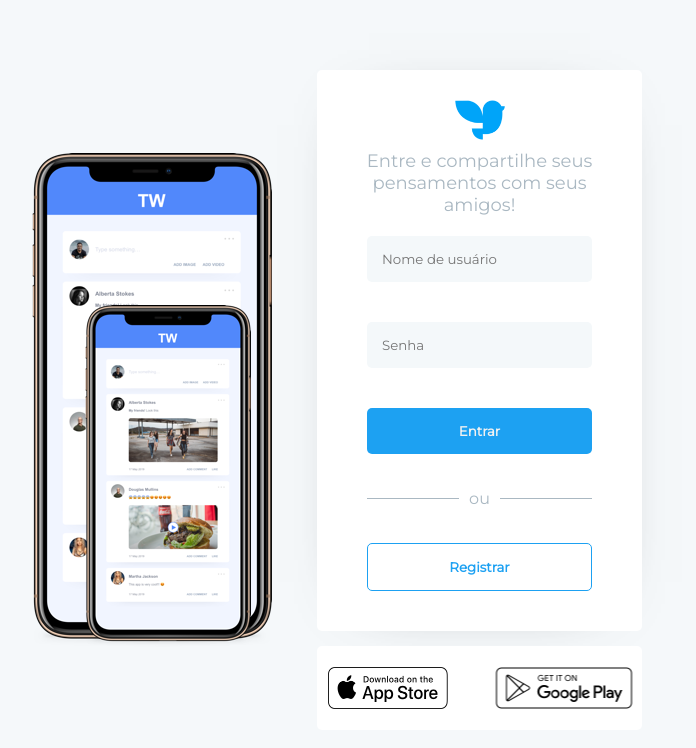
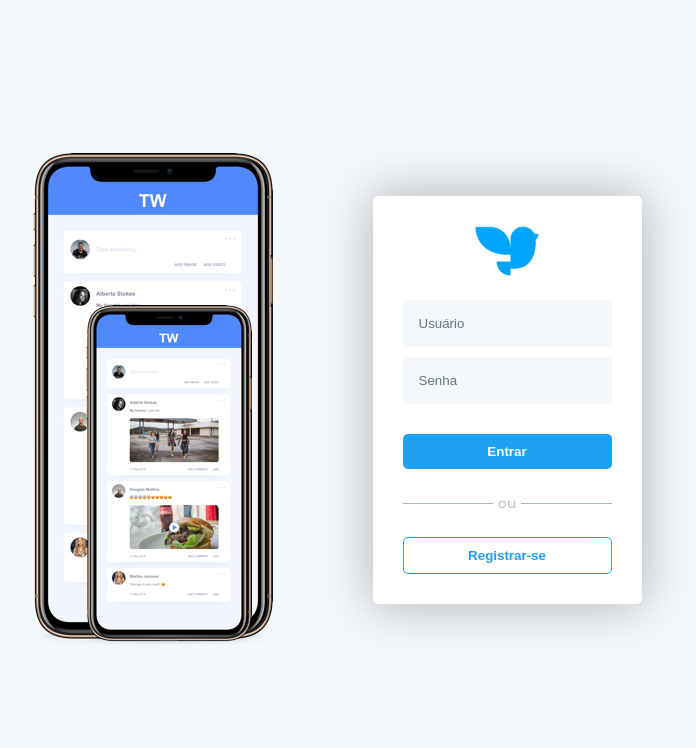
Before and after one commit to PoorlyDefinedBehaviour/twillian, a React (Create React App) app: page / in a window 1280 px wide. Shown: the top 748 px of the page, without its empty margins (303-999 px from the left). Built offline with nearby package versions, Linux system fonts and the light colour scheme; the HTML template or start-up script is replaced by a standard one.

Commit message:
Refactor home page

```diff
--- /dev/null
+++ b/src/pages/Home/index.js
@@ -0,0 +1,136 @@
+import React, { useLayoutEffect } from 'react';
+
+import api from '../../services/api';
+import { authenticate } from '../../services/auth';
+
+import * as Yup from 'yup';
+
+import { Formik } from 'formik';
+
+import {
+  Container,
+  Image,
+  LoginContainer,
+  LoginHeader,
+  Form,
+  LoginButton,
+  Or,
+  Line,
+  OrText,
+  RegisterButton
+} from './styles';
+
+import Logo from '../../components/Logo';
+import Input from '../../components/Input';
+
+import image from '../../assets/img/app.png';
+
+function Home({ history }) {
+  useLayoutEffect(() => {
+    if (localStorage.getItem('@twillian:user')) {
+      history.push('/timeline');
+    }
+  }, [history]);
+
+  const initialValues = {
+    username: '',
+    password: ''
+  };
+
+  const schema = Yup.object().shape({
+    username: Yup.string().required('Digite seu nome de usuário.'),
+    password: Yup.string().required('Digite sua senha.')
+  });
+
+  const handleLogin = async (data, { setSubmitting, setErrors }) => {
+    try {
+      setSubmitting(true);
+      const response = await api.post('login', data);
+
+      const { user, token } = response.data;
+
+      authenticate(user, token);
+      history.push('/timeline');
+    } catch (error) {
+      setErrors({ username: handleException(error.response) });
+    } finally {
+      setSubmitting(false);
+    }
+  };
+
+  const handleException = ({ status }) => {
+    switch (status) {
+      case 400:
+        return 'Usuário ou senha inválido.';
+      default:
+        return 'Algo deu errado, tente novamente mais tarde.';
+    }
+  };
+
+  return (
+    <Container>
+      <Image src={image} />
+      <LoginContainer>
+        <LoginHeader>
+          <Logo />
+        </LoginHeader>
+        <Formik
+          initialValues={initialValues}
+          validationSchema={schema}
+          onSubmit={handleLogin}
+          validateOnBlur
+          validateOnChange
+        >
+          {({
+            values,
+            errors,
+            touched,
+            handleChange,
+            handleBlur,
+            handleSubmit,
+            isSubmitting
+          }) => (
+            <Form onSubmit={handleSubmit}>
+              <Input
+                placeholder="Usuário"
+                name="username"
+                onChange={handleChange}
+                onBlur={handleBlur}
+                value={values.username}
+                error={errors.username}
+                touched={touched.username}
+              />
+              <Input
+                placeholder="Senha"
+                type="password"
+                name="password"
+                onChange={handleChange}
+                onBlur={handleBlur}
+                value={values.password}
+                error={errors.password}
+                touched={touched.password}
+              />
+              <LoginButton
+                type="submit"
+                onClick={handleSubmit}
+                disabled={isSubmitting}
+              >
+                Entrar
+              </LoginButton>
+              <Or>
+                <Line />
+                <OrText>ou</OrText>
+                <Line />
+              </Or>
+              <RegisterButton onClick={() => history.push('/register')}>
+                Registrar-se
+              </RegisterButton>
+            </Form>
+          )}
+        </Formik>
+      </LoginContainer>
+    </Container>
+  );
+}
+
+export default Home;
--- /dev/null
+++ b/src/pages/Home/styles.js
@@ -0,0 +1,108 @@
+import styled from 'styled-components';
+
+export const Container = styled.div`
+  background-color: ${props => props.theme.colors.extra_extra_light_gray};
+
+  height: 100vh;
+
+  display: flex;
+  align-items: center;
+  justify-content: center;
+`;
+
+export const Image = styled.img`
+  margin-right: 100px;
+`;
+
+export const LoginContainer = styled.div`
+  background-color: #fff;
+
+  box-shadow: ${props => props.theme.shadow};
+
+  display: flex;
+  flex-direction: column;
+  align-items: center;
+
+  border-radius: 5px;
+
+  padding: 30px;
+`;
+
+export const LoginHeader = styled.div`
+  margin-bottom: 20px;
+`;
+
+export const Form = styled.form`
+  display: flex;
+  flex-direction: column;
+`;
+
+export const LoginButton = styled.button`
+  color: #fff;
+  font-weight: bold;
+
+  background-color: ${({ theme }) => theme.colors.primary};
+
+  margin: 20px 0;
+
+  padding: 10px;
+
+  border-radius: 5px;
+
+  cursor: pointer;
+
+  transition: opacity 300ms ease;
+
+  opacity: ${({ disabled }) => (disabled ? 0.7 : 1)};
+
+  &:hover {
+    opacity: 0.75;
+  }
+`;
+
+export const Or = styled.div`
+  display: flex;
+  align-items: center;
+
+  margin-bottom: 20px;
+
+  width: 100%;
+`;
+
+export const Line = styled.div`
+  width: 100%;
+  height: 1px;
+
+  background-color: ${({ theme }) => theme.colors.light_gray};
+`;
+
+export const OrText = styled.span`
+  color: ${({ theme }) => theme.colors.light_gray};
+  font-size: 14px;
+  text-transform: lowercase;
+
+  padding: 5px;
+`;
+
+export const RegisterButton = styled.button`
+  color: ${({ theme }) => theme.colors.primary};
+  font-weight: bold;
+
+  border: 1px solid ${({ theme }) => theme.colors.primary};
+
+  background-color: #fff;
+
+  padding: 10px;
+
+  border-radius: 5px;
+
+  cursor: pointer;
+
+  transition: all 300ms ease;
+
+  &:hover {
+    background-color: ${({ theme }) => theme.colors.primary};
+
+    color: #fff;
+  }
+`;
--- a/src/routes.js
+++ b/src/routes.js
@@ -1,15 +1,15 @@
-import React from "react";
-import { BrowserRouter, Route, Switch } from "react-router-dom";
-import Register from "./pages/Register";
-import Index from "./pages/Index";
-import Timeline from "./pages/Timeline";
-import Profile from "./pages/Profile";
+import React from 'react';
+import { BrowserRouter, Route, Switch } from 'react-router-dom';
+import Register from './pages/Register';
+import Home from './pages/Home';
+import Timeline from './pages/Timeline';
+import Profile from './pages/Profile';
 
 export default function Routes() {
   return (
     <BrowserRouter>
       <Switch>
-        <Route exact path="/" component={Index} />
+        <Route exact path="/" component={Home} />
         <Route path="/register" component={Register} />
         <Route path="/timeline" component={Timeline} />
         <Route path="/profile/:user_id" component={Profile} />
--- a/src/styles.js
+++ b/src/styles.js
@@ -7,6 +7,7 @@ const GlobalStyle = createGlobalStyle`
     box-sizing: border-box;
     text-decoration: none;
     border: none;
+    outline: none;
   }
 
   body {
```
